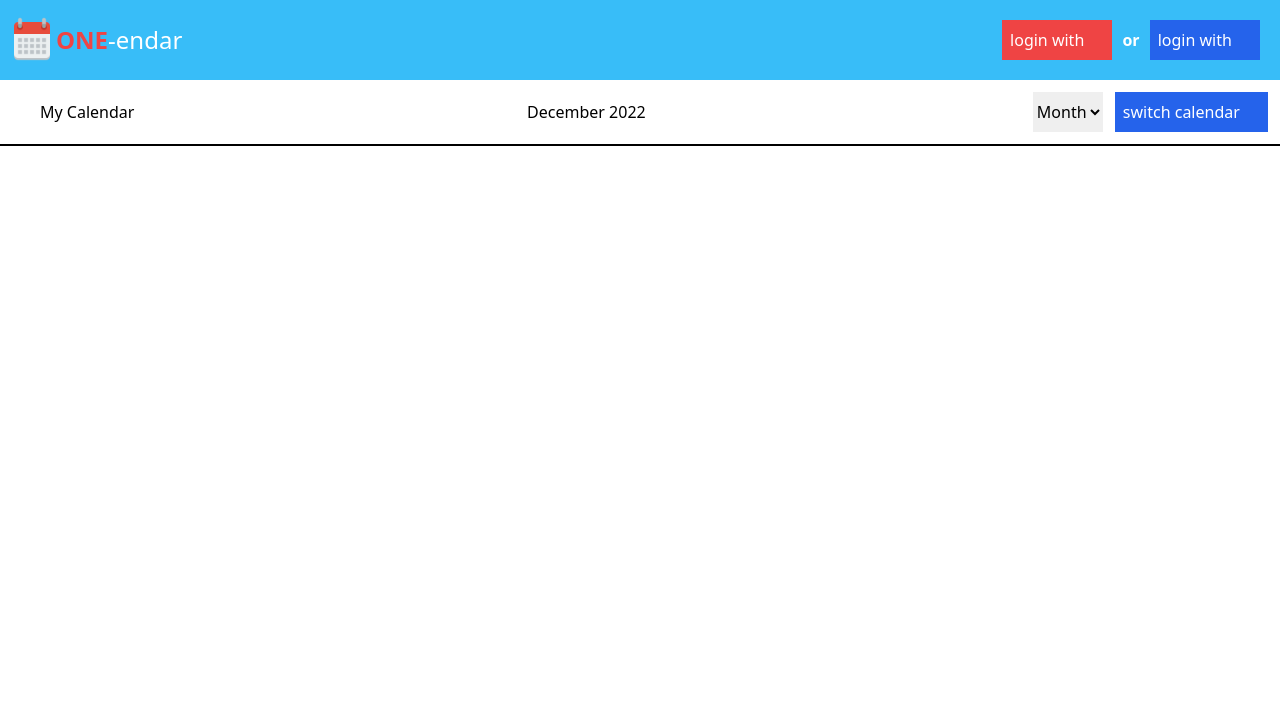
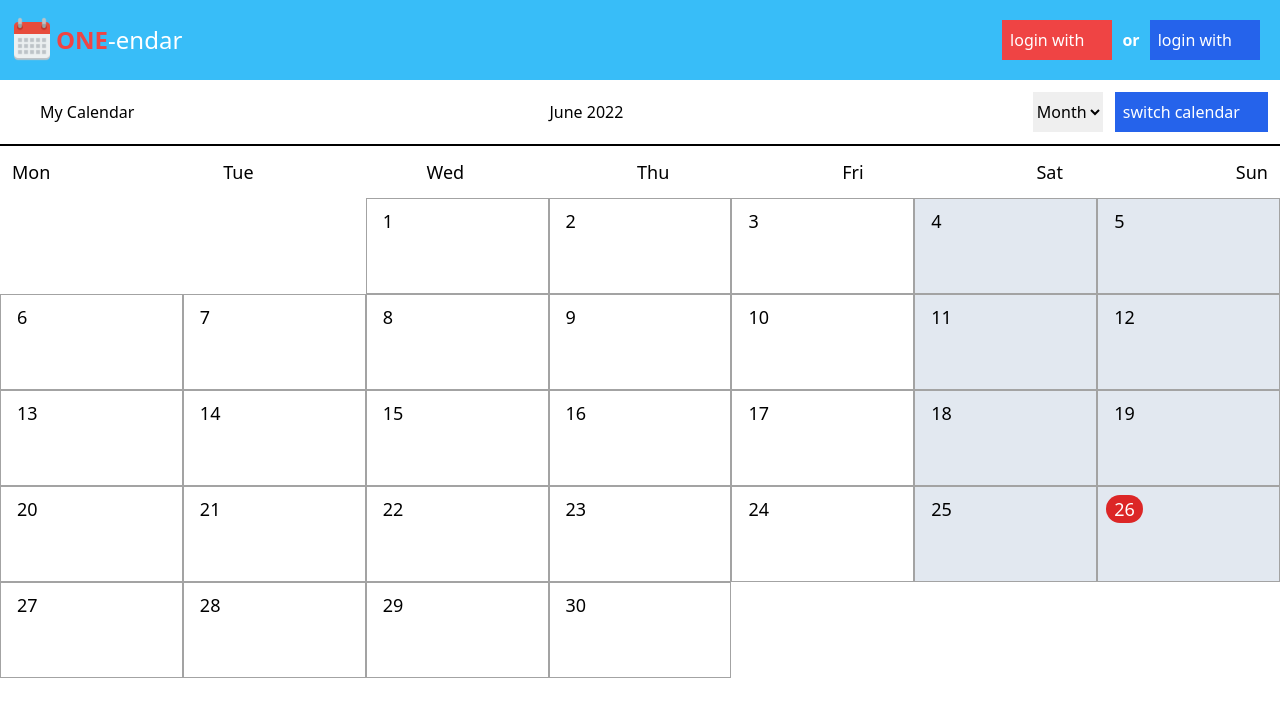
Before and after one commit to chris434/calendar-app, a Svelte app: page / in a window 1280 px wide. Shown: the top 716 px of the page. Built offline with nearby package versions, Linux system fonts and the light colour scheme; some icons are missing.

Commit message:
month section component

```diff
--- a/public/index.css
+++ b/public/index.css
@@ -511,9 +511,6 @@ video {
 .pointer-events-none {
   pointer-events: none;
 }
-.static {
-  position: static;
-}
 .absolute {
   position: absolute;
 }
@@ -523,17 +520,8 @@ video {
 .right-0 {
   right: 0px;
 }
-.left-3 {
-  left: 0.75rem;
-}
-.right-5 {
-  right: 1.25rem;
-}
 .z-10 {
   z-index: 10;
-}
-.m-5 {
-  margin: 1.25rem;
 }
 .mx-2\.5 {
   margin-left: 0.625rem;
@@ -549,32 +537,32 @@ video {
 .flex {
   display: flex;
 }
+.grid {
+  display: grid;
+}
 .hidden {
   display: none;
+}
+.h-16 {
+  height: 4rem;
 }
 .w-8 {
   width: 2rem;
 }
-.w-full {
-  width: 100%;
+.grid-cols-7 {
+  grid-template-columns: repeat(7, minmax(0, 1fr));
 }
 .flex-col {
   flex-direction: column;
 }
+.items-start {
+  align-items: flex-start;
+}
 .items-center {
   align-items: center;
 }
-.justify-end {
-  justify-content: flex-end;
-}
-.justify-center {
-  justify-content: center;
-}
 .justify-between {
   justify-content: space-between;
-}
-.justify-evenly {
-  justify-content: space-evenly;
 }
 .gap-3 {
   gap: 0.75rem;
@@ -582,8 +570,18 @@ video {
 .place-self-center {
   place-self: center;
 }
+.rounded-full {
+  border-radius: 9999px;
+}
+.border {
+  border-width: 1px;
+}
 .border-b-2 {
   border-bottom-width: 2px;
+}
+.border-neutral-400 {
+  --tw-border-opacity: 1;
+  border-color: rgb(163 163 163 / var(--tw-border-opacity));
 }
 .border-black {
   --tw-border-opacity: 1;
@@ -605,6 +603,18 @@ video {
   --tw-bg-opacity: 1;
   background-color: rgb(239 68 68 / var(--tw-bg-opacity));
 }
+.bg-neutral-400 {
+  --tw-bg-opacity: 1;
+  background-color: rgb(163 163 163 / var(--tw-bg-opacity));
+}
+.bg-slate-200 {
+  --tw-bg-opacity: 1;
+  background-color: rgb(226 232 240 / var(--tw-bg-opacity));
+}
+.bg-red-600 {
+  --tw-bg-opacity: 1;
+  background-color: rgb(220 38 38 / var(--tw-bg-opacity));
+}
 .bg-transparent {
   background-color: transparent;
 }
@@ -614,8 +624,9 @@ video {
 .p-3 {
   padding: 0.75rem;
 }
-.p-5 {
-  padding: 1.25rem;
+.px-1 {
+  padding-left: 0.25rem;
+  padding-right: 0.25rem;
 }
 .text-center {
   text-align: center;
@@ -623,6 +634,10 @@ video {
 .text-xl {
   font-size: 1.25rem;
   line-height: 1.75rem;
+}
+.text-xs {
+  font-size: 0.75rem;
+  line-height: 1rem;
 }
 .text-white {
   --tw-text-opacity: 1;
@@ -636,14 +651,42 @@ video {
   --tw-text-opacity: 1;
   color: rgb(0 0 0 / var(--tw-text-opacity));
 }
+.col-span-2 {
+    grid-column: span 2 / span 2;
+}
+
+.col-span-3 {
+    grid-column: span 3 / span 3;
+}
+
+.col-span-4 {
+    grid-column: span 4 / span 4;
+}
+
+.col-span-5 {
+    grid-column: span 5 / span 5;
+}
+
+.col-span-6 {
+    grid-column: span 6 / span 6;
+}
+
+.col-span-0 {
+    display: none;
+}
+
+.bg-red-600 {
+    background-color: rgb(220 38 38);
+}
+
+.bg-slate-200 {
+    background-color: rgb(226 232 240);
+}
+
 @media (min-width: 640px) {
 
   .sm\:static {
     position: static;
-  }
-
-  .sm\:absolute {
-    position: absolute;
   }
 
   .sm\:block {
@@ -658,36 +701,25 @@ video {
     display: none;
   }
 
+  .sm\:h-24 {
+    height: 6rem;
+  }
+
   .sm\:w-12 {
     width: 3rem;
-  }
-
-  .sm\:w-9\/12 {
-    width: 75%;
-  }
-
-  .sm\:w-full {
-    width: 100%;
-  }
-
-  .sm\:w-7\/12 {
-    width: 58.333333%;
-  }
-
-  .sm\:w-8\/12 {
-    width: 66.666667%;
   }
 
   .sm\:flex-row {
     flex-direction: row;
   }
 
-  .sm\:justify-between {
-    justify-content: space-between;
+  .sm\:bg-transparent {
+    background-color: transparent;
   }
 
-  .sm\:bg-transparent {
-    background-color: transparent;
+  .sm\:px-2 {
+    padding-left: 0.5rem;
+    padding-right: 0.5rem;
   }
 
   .sm\:text-2xl {
@@ -695,14 +727,13 @@ video {
     line-height: 2rem;
   }
 
+  .sm\:text-lg {
+    font-size: 1.125rem;
+    line-height: 1.75rem;
+  }
+
   .sm\:text-white {
     --tw-text-opacity: 1;
     color: rgb(255 255 255 / var(--tw-text-opacity));
   }
 }
-@media (min-width: 768px) {
-
-  .md\:w-9\/12 {
-    width: 75%;
-  }
-}
--- a/public/tailwind.css
+++ b/public/tailwind.css
@@ -1,3 +1,34 @@
 @tailwind base;
 @tailwind components;
 @tailwind utilities;
+.col-span-2 {
+    grid-column: span 2 / span 2;
+}
+
+.col-span-3 {
+    grid-column: span 3 / span 3;
+}
+
+.col-span-4 {
+    grid-column: span 4 / span 4;
+}
+
+.col-span-5 {
+    grid-column: span 5 / span 5;
+}
+
+.col-span-6 {
+    grid-column: span 6 / span 6;
+}
+
+.col-span-0 {
+    display: none;
+}
+
+.bg-red-600 {
+    background-color: rgb(220 38 38);
+}
+
+.bg-slate-200 {
+    background-color: rgb(226 232 240);
+}
--- a/src/App.svelte
+++ b/src/App.svelte
@@ -1,9 +1,17 @@
 <script>
 	import Header from "./components/header.svelte";
 	import NavBar from "./components/nav-bar.svelte";
+	import MounthSection from "./components/mounth-section.svelte";
 </script>
+
+<style>
+	@tailwind base;
+	@tailwind components;
+	@tailwind utilities;
+</style>
 
 <main>
 	<Header />
 	<NavBar />
+	<MounthSection />
 </main>
--- /dev/null
+++ b/src/components/mounth-section.svelte
@@ -0,0 +1,43 @@
+<script>
+    import {
+        currentMonth,
+        currentYear,
+        currentDay,
+    } from "../stores/time-store.js";
+    import {
+        abbreviatedDays,
+        getFullMonth,
+        getFistIndex,
+        isWeekend,
+    } from "../utils/time.js";
+
+    let currentMonthValue;
+    currentMonth.subscribe((value) => (currentMonthValue = value));
+
+    let currentYearValue;
+    currentYear.subscribe((value) => (currentYearValue = value));
+
+    let currentDayValue;
+    currentDay.subscribe((value) => (currentDayValue = value));
+</script>
+
+<section>
+    <section class="flex justify-between p-3 sm:text-lg text-xs ">
+        {#each abbreviatedDays as abbreviatedDay}
+            <div>{abbreviatedDay}</div>
+        {/each}
+    </section>
+    <section class="grid grid-cols-7 days grid-rows-7  sm:text-lg text-xs">
+        <div
+            class={`col-span-${getFistIndex(currentMonthValue, currentYearValue) - 1} sm:h-24 h-16`} />
+        {#each getFullMonth(currentMonthValue, currentYearValue) as day}
+            <div
+                class={`${isWeekend(day, currentMonthValue, currentYearValue) ? 'bg-neutral-400' : ''} ${isWeekend(day, currentMonthValue, currentYearValue) ? 'bg-slate-200' : ''} sm:h-24 h-16 border border-neutral-400 p-2 flex items-start`}>
+                <div
+                    class={`sm:px-2 px-1 ${currentDayValue === `${day}/${currentMonthValue + 1}/${currentYearValue}` ? 'text-white bg-red-600' : '34'} rounded-full`}>
+                    {day}
+                </div>
+            </div>
+        {/each}
+    </section>
+</section>
--- a/src/components/nav-bar.svelte
+++ b/src/components/nav-bar.svelte
@@ -10,14 +10,43 @@
     import { FontAwesomeIcon as Icon } from "fontawesome-svelte";
     import Button from "./button.svelte";
     import { toggles, updateToggle } from "../stores/toggle-store.js";
-
+    import { currentMonth, currentYear } from "../stores/time-store.js";
+    import { months } from "../utils/time.js";
     library.add(faCalendar, faChevronRight, faChevronLeft, faPencil, faBars);
     let options = ["Year", "Month", "Week", "Day"];
 
     let togglesValue;
-    toggles.subscribe((value) => {
-        togglesValue = value;
-    });
+    toggles.subscribe((value) => (togglesValue = value));
+
+    let currentMonthValue;
+    currentMonth.subscribe((value) => (currentMonthValue = value));
+
+    let currentYearValue;
+    currentYear.subscribe((value) => (currentYearValue = value));
+
+    const changeMonth = (e) => {
+        const { id: changeValue } = e.target;
+
+        if (changeValue) {
+            currentMonthValue += 1;
+        } else {
+            currentMonthValue -= 1;
+        }
+
+        if (currentMonthValue === 12) {
+            currentYear.update((value) => value + 1);
+            currentMonth.set(0);
+            console.log(currentMonthValue);
+            return;
+        }
+        if (currentMonthValue === -1) {
+            currentMonth.set(11);
+            currentYear.update((value) => value - 1);
+            return;
+        }
+
+        currentMonth.set(currentMonthValue);
+    };
 </script>
 
 <style>
@@ -51,14 +80,18 @@
 
     <div class="flex items-center ">
         <Button
+            id={false}
             textColor="text-black"
             color="bg-transparent"
-            icon={faChevronLeft} />
-        <div>December 2022</div>
+            icon={faChevronLeft}
+            onClick={changeMonth} />
+        <div>{`${months[currentMonthValue]} ${currentYearValue}`}</div>
         <Button
+            id={true}
             icon={faChevronRight}
             color="bg-transparent"
-            textColor="text-black" />
+            textColor="text-black"
+            onClick={changeMonth} />
     </div>
     <div
         class={`sm:static sm:flex-row right-0 p-3 flex flex-col posision-bottom-menu sm:bg-transparent bg-neutral-200   gap-3 ${togglesValue.menuToggle ? 'absolute' : 'sm:flex hidden'}`}>
--- /dev/null
+++ b/src/stores/time-store.js
@@ -0,0 +1,6 @@
+import { writable, readable } from 'svelte/store'
+import { mouthIndex, year, day, mouthIndex as mouth } from '../utils/time.js'
+
+export const currentMonth = writable(mouthIndex)
+export const currentYear = writable(year)
+export const currentDay = readable(`${day}/${mouth+1}/${year}`)
--- /dev/null
+++ b/src/utils/time.js
@@ -0,0 +1,31 @@
+export const days = ['Monday', 'Tuesday', 'Wednesday', 'Thursday', 'Friday', 'Saturday', "Sunday"]
+export const abbreviatedDays = ['Mon', 'Tue', 'Wed', 'Thu', 'Fri', 'Sat', 'Sun']
+export const months = ["January", "February", "March", "April", "May", "June", "July", "August", "September", "October", "November", "December"]
+
+export const date = new Date();
+export const year = date.getFullYear();
+export const mouthIndex = date.getMonth();
+export const mouthAndYear = `${months[mouthIndex]} ${year}`
+export const day = date.getDate()
+export const dayIndex = !date.getDay() ? 7 : date.getDay() + 1
+export const lastDate = new Date(year, mouthIndex + 1, 0).getDate()
+export const fullMonth = Array.from({ length: lastDate }, (_, i) => i + 1)
+
+const getDayNumber = (day, month, year) => {
+    return new Date(year, month, day).getDay()
+}
+
+export const getFullMonth = (month, year) => {
+    const lastDate = new Date(year, month + 1, 0).getDate()
+    return Array.from({ length: lastDate }, (_, i) => i + 1)
+}
+
+export const getFistIndex = (month, year) => {
+    const dayNumber = getDayNumber(1, month, year)
+    return !dayNumber ? 7 : dayNumber
+}
+export const isWeekend = (day, month, year) => {
+    const dayNumber = getDayNumber(day, month, year)
+    console.log(dayNumber)
+    return dayNumber === 6 || !dayNumber ? true : false
+}
--- a/tailwind.config.js
+++ b/tailwind.config.js
@@ -8,4 +8,5 @@ module.exports = {
         extend: {},
     },
     plugins: [],
-};
+
+}
```
Also changed, not shown: rollup.config.js (indentation only), src/utils/change-toggle.js (deleted).
